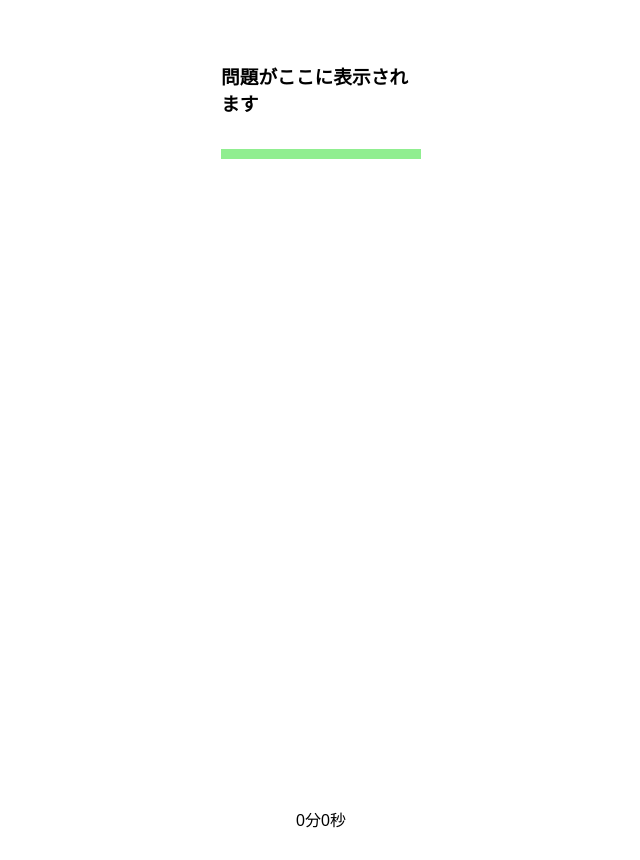
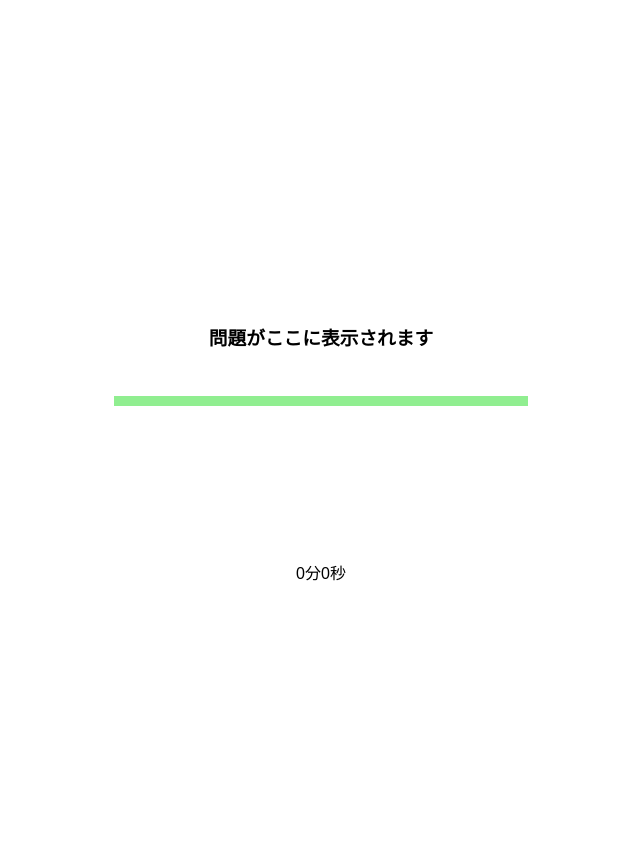
Before and after one commit to isseiM0312/TSST_demo, a Next.js app: page /phone in a window 1280 px wide. Shown: the whole page, without its empty margins (319-959 px from the left). Built offline with nearby package versions, Linux system fonts and the light colour scheme; no server answers.

Commit message:
fixed size

```diff
--- a/src/components/breakTime.tsx
+++ b/src/components/breakTime.tsx
@@ -17,7 +17,7 @@ type BreakTimeProps = {
 
 export const BreakTime = ({ breaktime } : BreakTimeProps) => {
     return (
-      <div style={{ display: 'flex', alignItems: 'center', justifyContent: 'center', flexDirection: 'column', width: 200 }}>
+      <div style={{ display: 'flex', alignItems: 'center', justifyContent: 'center', flexDirection: 'column', width: 414 }}>
         <h1 style={h1Style}>{breaktime}</h1>
         <p style={pStyle}>次の問題に備えてください</p>
       </div>
--- a/src/components/camera.tsx
+++ b/src/components/camera.tsx
@@ -5,7 +5,7 @@ export const Camera = () => {
   const webcamRef = React.useRef(null);
 
   const videoConstraints = {
-    width: 200, //356
+    width: 414, //356
     height: 644,
     facingMode: 'user',
   };
@@ -14,11 +14,14 @@ export const Camera = () => {
     <div>
       <Webcam
         audio={false}
+        ref={webcamRef}
+        screenshotFormat="image/jpeg"/*
         height={videoConstraints.height}
-        ref={webcamRef}
-        screenshotFormat="image/jpeg"
-        width={videoConstraints.width}
+        width={videoConstraints.width} */
         videoConstraints={videoConstraints}
+        style = {{
+          objectFit : "contain"
+        }}
       />
     </div>
   );
--- a/src/components/centerStack.tsx
+++ b/src/components/centerStack.tsx
@@ -8,7 +8,7 @@ export const CenterStack: React.FC<CenterStackProps> = ({ children }) => {
   return (
     <div
       style={{
-        width: 200,
+        width: 414,
         height: '812px',
         position: 'relative',
       }}
@@ -17,7 +17,7 @@ export const CenterStack: React.FC<CenterStackProps> = ({ children }) => {
           top : 10,
           left : 10,
         position: 'absolute',
-        width: 200,
+        width: 414,
         height: 10,
       }} >
       {children}
--- a/src/components/nextQuestion.tsx
+++ b/src/components/nextQuestion.tsx
@@ -16,7 +16,7 @@ const Text = {
 
 export const NextQuestionButton: React.FC = () => {
   return (
-    <div style={{ display: 'flex', alignItems: 'center', justifyContent: 'center', flexDirection: 'column', width: 200 }}>
+    <div style={{ display: 'flex', alignItems: 'center', justifyContent: 'center', flexDirection: 'column', width: 414 }}>
       <div style={Triangle} />
       <div style={Text}>テストを開始</div>
     </div>
--- a/src/styles/style.module.css
+++ b/src/styles/style.module.css
@@ -6,7 +6,7 @@
   justify-content: center;
   align-items: center;
   height: 120px;
-  width: 200px;
+  width: 414px;
   background-color: white;
 }
 
@@ -25,7 +25,7 @@
     justify-content: center; /* 縦方向の中央ぞろえ */
     align-items: center; /* 横方向の中央ぞろえ */
     height: 844px;
-    width: 200px;
+    width: 414px;
   }
 
   .entire {
```
Also changed, not shown: 1 other file (tests, documents, lock files or other folders).
